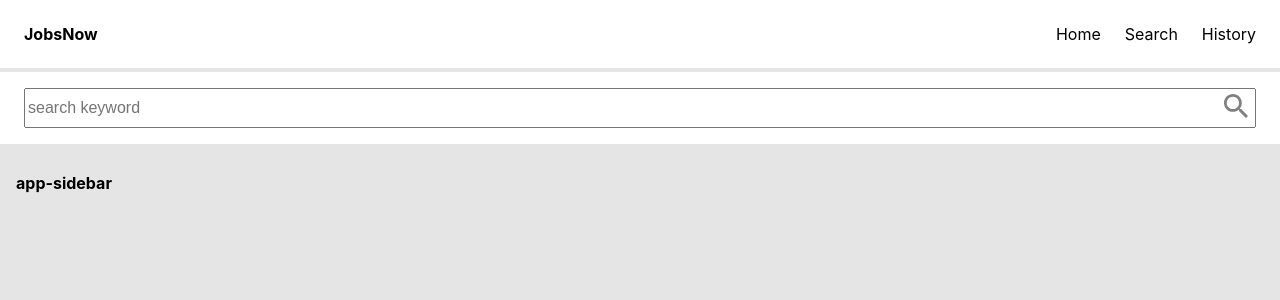
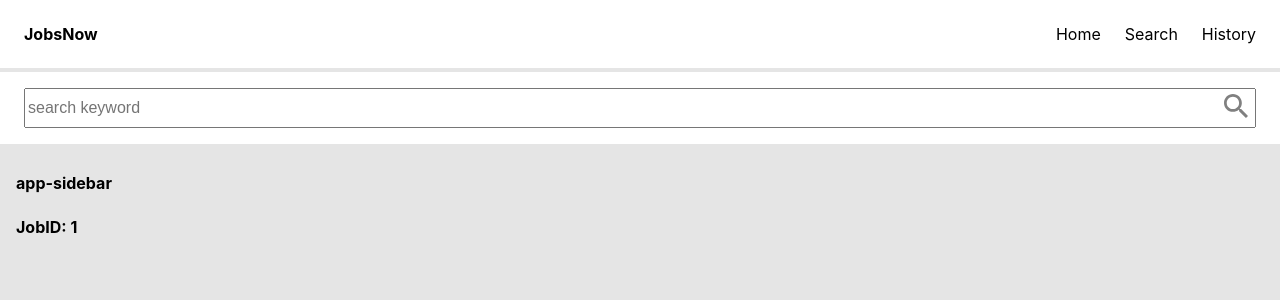
Before and after one commit to safwat-fathi/bashar-soft-task, a React (Create React App) app: page /jobs/1 in a window 1280 px wide. Shown: the top 300 px of the page. Built offline with nearby package versions, Linux system fonts and the light colour scheme; no server answers.

Commit message:
- Add routing to Job screen with jobId

```diff
--- a/src/App.js
+++ b/src/App.js
@@ -10,6 +10,7 @@ import SearchInput from "./feature/SearchInput";
 // screens
 import Home from "./screens/Home";
 import Search from "./screens/Search";
+import Job from "./screens/Job";
 // styles
 import styles from "./App.module.scss";
 
@@ -27,9 +28,9 @@ const App = () => {
             <Route path="/search">
               <Search />
             </Route>
-            {/* <Route path="/jobs/:uuid">
-              <Jobs />
-            </Route> */}
+            <Route path="/jobs/:jobId">
+              <Job />
+            </Route>
           </Main>
         </Switch>
       </div>
--- a/src/screens/Home/index.js
+++ b/src/screens/Home/index.js
@@ -9,16 +9,8 @@ import { useSelector } from "react-redux";
 import { jobsSelectors } from "../../redux/slices/jobs.slice";
 
 const Home = () => {
-  // let id = "0cfb09fa1c6691fd6d77a3d3743fa8bc";
   const jobsAll = useSelector(jobsSelectors.selectAll);
-  // const selectJobById = useSelector((state) =>
-  //   jobsSelectors.selectById(state, id)
-  // );
   const status = useSelector((state) => state.jobs.status);
-
-  useEffect(() => {}, []);
-
-  console.log(status);
 
   if (status === "loading") {
     return (
--- /dev/null
+++ b/src/screens/Job/index.js
@@ -0,0 +1,16 @@
+import React from "react";
+import { useParams } from "react-router-dom";
+
+const Jobs = () => {
+  const { jobId } = useParams();
+
+  console.log(jobId);
+
+  return (
+    <div>
+      <h1>JobID: {jobId}</h1>
+    </div>
+  );
+};
+
+export default Jobs;
```
Also changed, not shown: src/screens/Jobs/index.js (deleted, +0 -11 lines), src/screens/Job/Job.module.scss (added).
